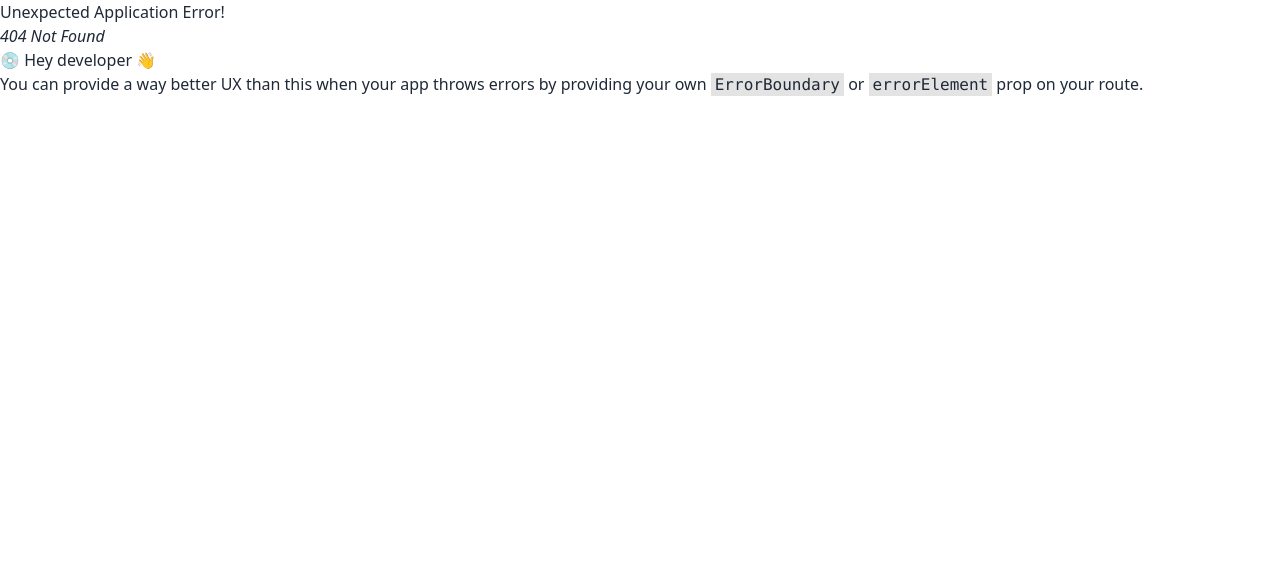
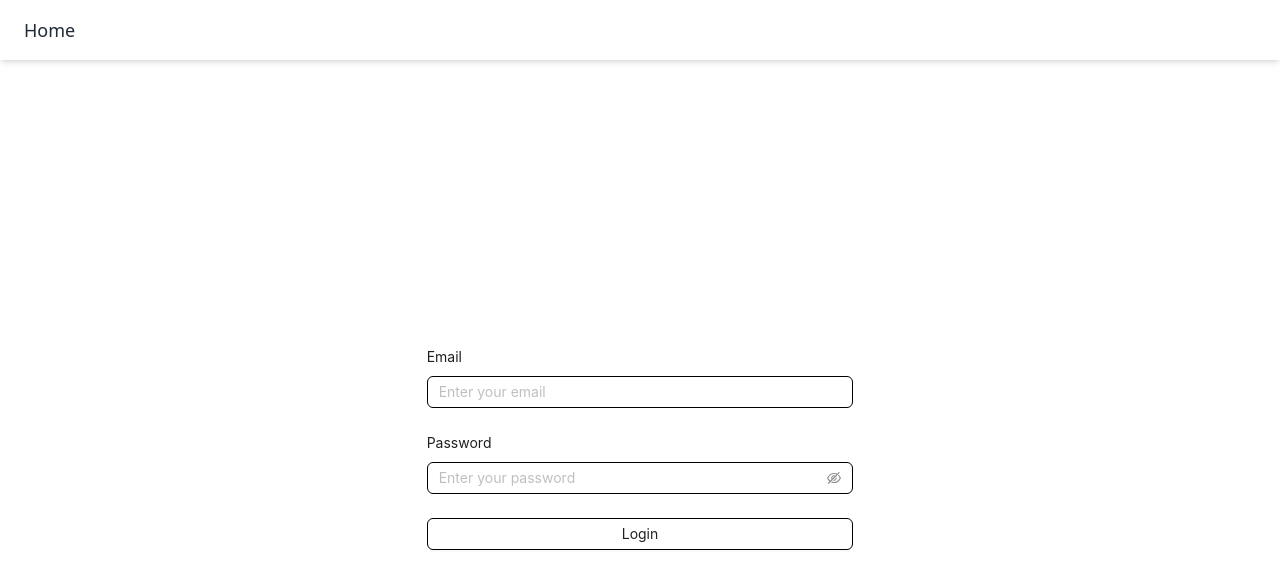
Before and after one commit to mohammad-salim-23/Assignment4BikeClient, a React (Vite) app: page /signin in a window 1280 px wide. Before the commit this address had no page. Shown: the top 588 px of the page. Built offline with nearby package versions, Linux system fonts and the light colour scheme.

Commit message:
login form create

```diff
--- a/package.json
+++ b/package.json
@@ -10,7 +10,9 @@
     "preview": "vite preview"
   },
   "dependencies": {
+    "@hookform/resolvers": "^4.1.0",
     "@reduxjs/toolkit": "^2.5.1",
+    "antd": "^5.24.1",
     "jsonwebtoken": "^9.0.2",
     "jwt-decode": "^4.0.0",
     "react": "^18.3.1",
@@ -20,7 +22,8 @@
     "react-redux": "^9.2.0",
     "react-router-dom": "^7.2.0",
     "redux-persist": "^6.0.0",
-    "sonner": "^2.0.0"
+    "sonner": "^2.0.0",
+    "yup": "^1.6.1"
   },
   "devDependencies": {
     "@eslint/js": "^9.17.0",
--- a/src/main.tsx
+++ b/src/main.tsx
@@ -3,9 +3,13 @@ import { createRoot } from 'react-dom/client'
 import './index.css'
 import { RouterProvider } from 'react-router-dom'
 import router from './routes/routes.tsx'
+import { Provider } from 'react-redux'
+import { store } from './redux/store.ts'
 
 createRoot(document.getElementById('root')!).render(
   <StrictMode>
+   <Provider store = {store}>
    <RouterProvider router = {router}/>
+   </Provider>
   </StrictMode>,
 )
--- /dev/null
+++ b/src/pages/Home/Home.tsx
@@ -0,0 +1,8 @@
+const Home = ()=>{
+    return (
+        <div>
+            <h2>My Home</h2>
+        </div>
+    )
+}
+export default Home;
--- a/src/pages/Login.tsx
+++ b/src/pages/Login.tsx
@@ -1,24 +1,107 @@
-import { FieldValues } from "react-hook-form";
+import { useForm } from "react-hook-form";
+import { yupResolver } from "@hookform/resolvers/yup";
+import * as yup from "yup";
+import { SubmitHandler } from "react-hook-form";
 import { useLoginMutation } from "../redux/features/auth/authApi";
-import { useAppDispatch } from "../redux/hooks"
+import { useAppDispatch } from "../redux/hooks";
 import { toast } from "sonner";
 import { verifyToken } from "../utils/verifyToken";
+import { TUser, setUser } from "../redux/features/auth/authSlice";
+import { useNavigate } from "react-router-dom";
+import { Button, Row, Col, Form, Input } from "antd";
 
-const Login = ()=>{
-    const dispatch = useAppDispatch();
+// Validation schema with Yup
+const schema = yup.object().shape({
+  email: yup.string().email("Invalid email").required("Email is required"),
+  password: yup.string().min(6, "Password must be at least 6 characters").required("Password is required"),
+});
 
-    const [login] = useLoginMutation();
-    const onSubmit = async(data : FieldValues)=>{
-        console.log(data);
-        const toastId = toast.loading('Logging in');
-        try{
-            const userInfo = {
-                id : data.userId,
-                password : data.password
-            };
-            const res = await login(userInfo).unwrap();
+const Login = () => {
+  const dispatch = useAppDispatch();
+  const navigate = useNavigate();
+  const [login] = useLoginMutation();
 
-            const user = verifyToken
-        }
+  // React Hook Form Setup
+  const {
+    register,
+    handleSubmit,
+    formState: { errors },
+  } = useForm<{ email: string; password: string }>({
+    resolver: yupResolver(schema),
+  });
+
+  const onSubmit: SubmitHandler<{ email: string; password: string }> = async (data) => {
+    console.log(data);
+    const toastId = toast.loading("Logging in...");
+    try {
+      const userInfo = {
+        id: data.email,
+        password: data.password,
+      };
+      const res = await login(userInfo).unwrap();
+
+      const user = verifyToken(res.data.accessToken) as TUser;
+      console.log(user);
+      dispatch(setUser({ user: user, token: res?.data?.accessToken }));
+      toast.success("Logged in successfully!", { id: toastId, duration: 2000 });
+      navigate("/");
+    } catch (err) {
+      console.error(err);
+      toast.error("Something went wrong", { id: toastId, duration: 2000 });
     }
-}
+  };
+
+  return (
+    <Row justify="center" align="middle" style={{ height: "100vh" }}>
+      <Col xs={24} sm={16} md={12} lg={8}>
+        <Form onFinish={handleSubmit(onSubmit)} layout="vertical">
+          <Form.Item label="Email" validateStatus={errors.email ? "error" : ""} help={errors.email?.message}>
+            <Input
+              {...register("email")}
+              placeholder="Enter your email"
+              style={{
+                border: "1px solid black",
+                transition: "border 0.3s ease",
+              }}
+              onMouseOver={(e) => (e.currentTarget.style.border = "1px solid green")}
+              onMouseOut={(e) => (e.currentTarget.style.border = "1px solid black")}
+            />
+          </Form.Item>
+
+          <Form.Item label="Password" validateStatus={errors.password ? "error" : ""} help={errors.password?.message}>
+            <Input.Password
+              {...register("password")}
+              placeholder="Enter your password"
+              style={{
+                border: "1px solid black",
+                transition: "border 0.3s ease",
+              }}
+              onMouseOver={(e) => (e.currentTarget.style.border = "1px solid green")}
+              onMouseOut={(e) => (e.currentTarget.style.border = "1px solid black")}
+            />
+          </Form.Item>
+
+          <Form.Item>
+            <Button
+              className=""
+              style={{
+                color: "#212121",
+                border: "1px solid black",
+                transition: "border 0.3s ease",
+              }}
+              onMouseOver={(e) => (e.currentTarget.style.border = "1px solid green")}
+              onMouseOut={(e) => (e.currentTarget.style.border = "1px solid black")}
+              type="default"
+              htmlType="submit"
+              block
+            >
+              Login
+            </Button>
+          </Form.Item>
+        </Form>
+      </Col>
+    </Row>
+  );
+};
+
+export default Login;
--- a/tailwind.config.js
+++ b/tailwind.config.js
@@ -6,7 +6,12 @@ export default {
   ],
 
   theme: {
-    extend: {},
+    extend: {
+      colors : {
+        primaryColor: "#D32F2F", // Red
+        secondaryColor: "#212121", // Black
+      }
+    },
   },
   plugins: [
     require('daisyui'),
```
Also changed, not shown: src/routes/routes.tsx (+13 -2 lines), 1 other file (tests, documents, lock files or other folders).
